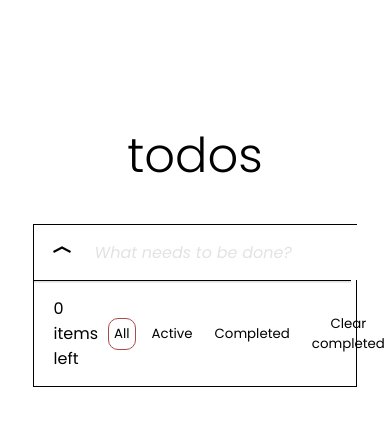
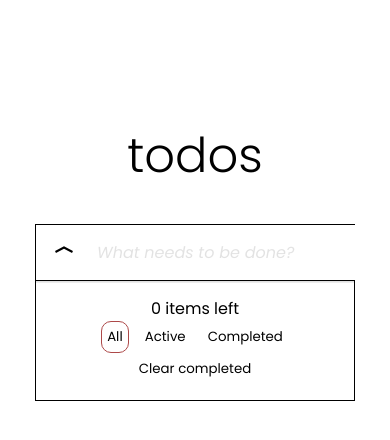
Before and after one commit to sadnaastasia/simpleToDo, a React (Vite) app: page / in a window 390 px wide. Shown: the top 440 px of the page. Built offline with nearby package versions, Linux system fonts and the light colour scheme.

Commit message:
change css 2

```diff
--- a/src/App.css
+++ b/src/App.css
@@ -19,11 +19,11 @@ button:hover {
   font-weight: 300;
 }
 .todo {
-  width: 50%;
+  width: 60%;
   display: flex;
   flex-direction: column;
   padding: 0;
-  margin: 0;
+  padding-right: 0;
   border: black 0.5px solid;
 }
 .input-wrapper {
@@ -51,6 +51,7 @@ button:hover {
 .arrow-button_svg {
   height: 1.5rem;
   width: 1.5rem;
+  stroke: black;
 }
 .control-bar {
   display: flex;
@@ -133,10 +134,9 @@ button:hover {
   }
 }
 
-@media (max-width: 1000px) {
+@media (max-width: 450px) {
   .todo {
     width: 85%;
-    padding-right: 5px;
   }
   .input {
     font-size: medium;
@@ -144,4 +144,11 @@ button:hover {
   .task_label {
     font-size: small;
   }
+  .control-bar {
+    display: flex;
+    flex-direction: column;
+    justify-content: center;
+    align-items: space-between;
+    padding: 15px;
+  }
 }
--- a/src/components/Task.tsx
+++ b/src/components/Task.tsx
@@ -14,7 +14,12 @@ function Task({ id, text, done }: { id: number; text: string; done: boolean }) {
   };
   return (
     <div className={`task ${hide ? 'task-hide' : ''}`} onClick={handleClick}>
-      <input type="radio" className="task_input" checked={checked} />
+      <input
+        id={id.toString()}
+        type="radio"
+        className="task_input"
+        checked={checked}
+      />
       <label className={`task_label ${checked ? 'task_label-crossed' : ''}`}>
         {text}
       </label>
```
